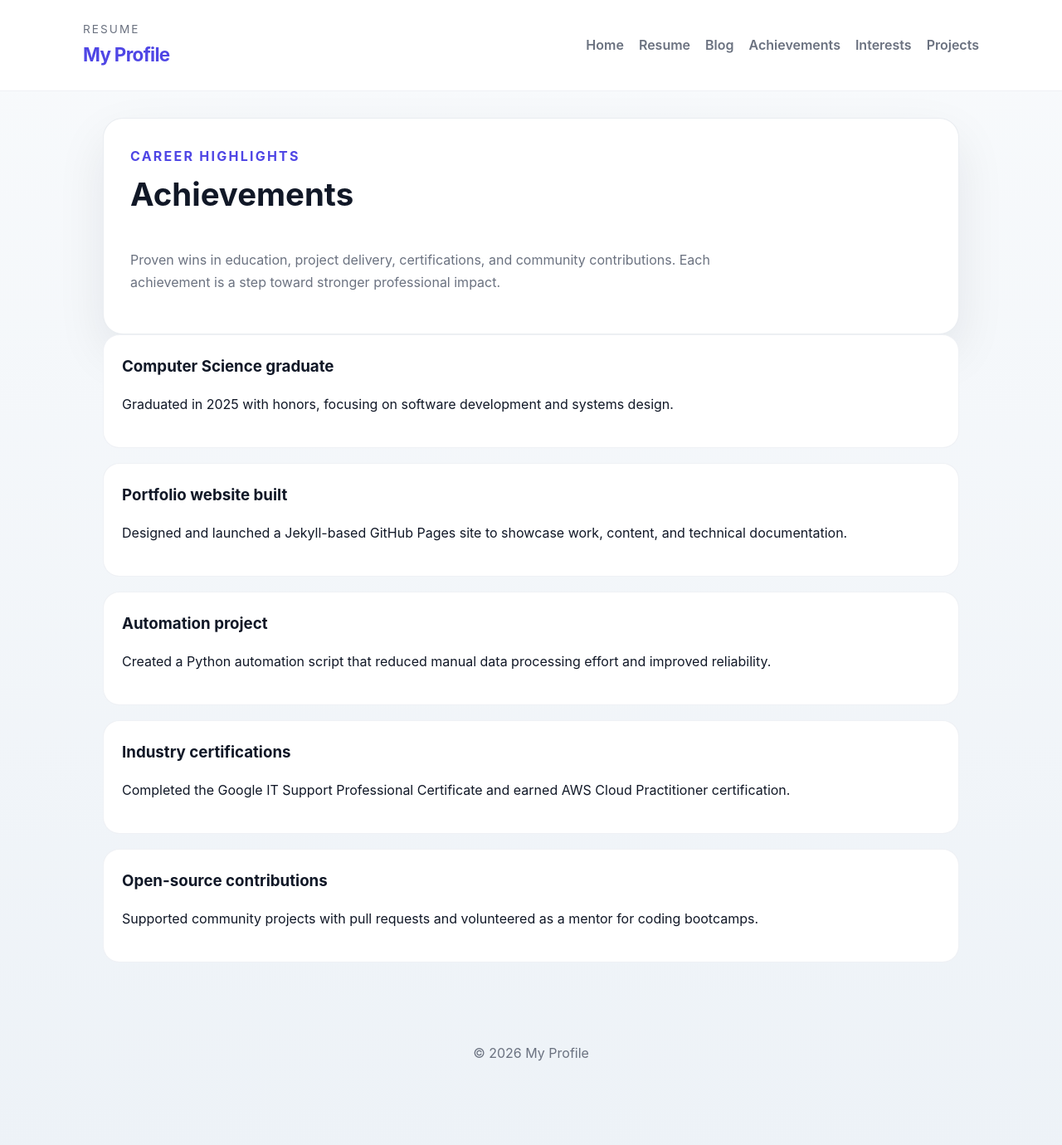
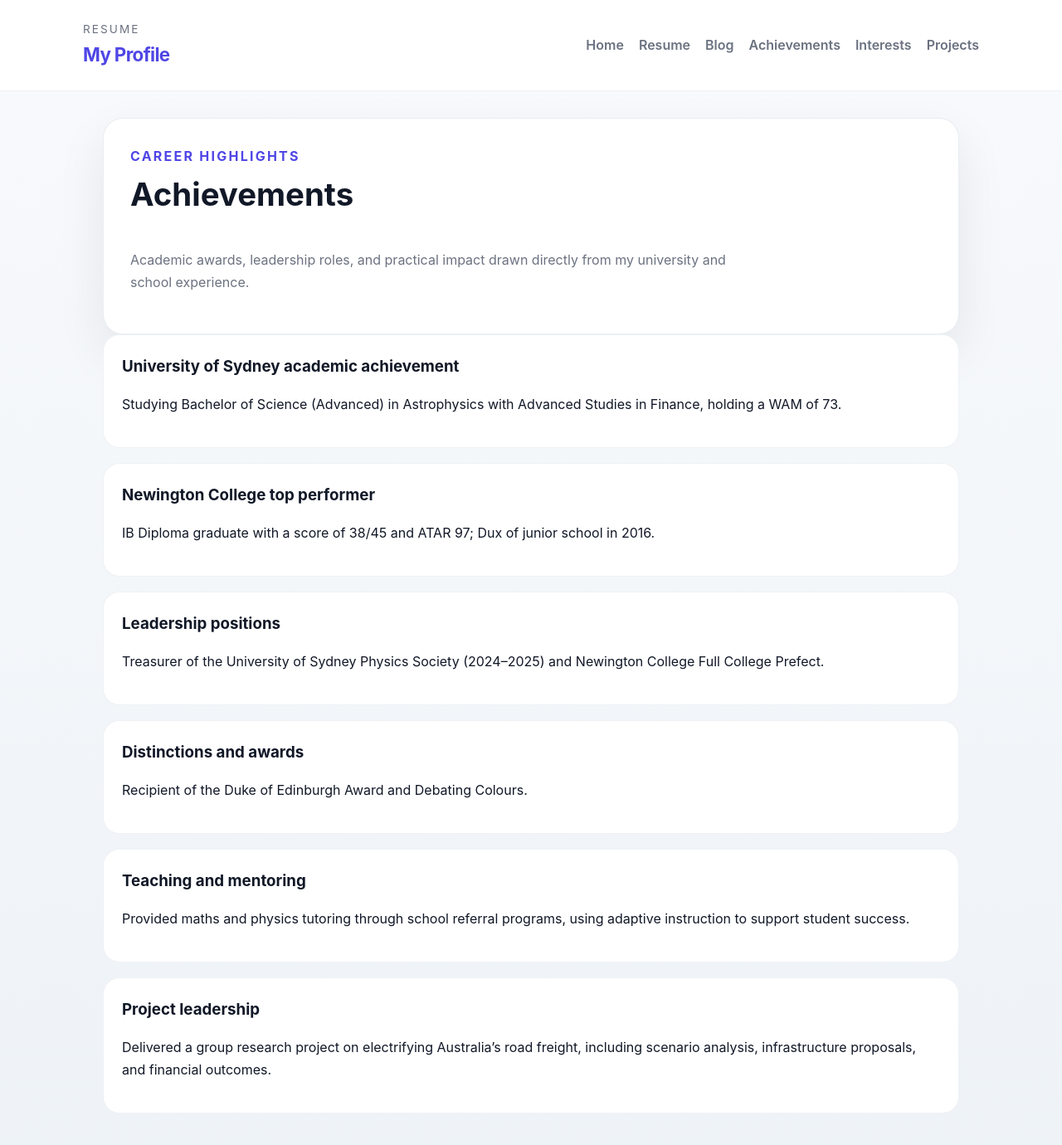
Before and after one commit to MartinKalories/manavkalra, a Jekyll site: the page built from achievements/index.md, in a window 1280 px wide and 1400 px high. Shown: the top 1380 px of the window at 83% size. Built offline with Jekyll 4.4.1, drawn with Linux system fonts in a browser that asks for light colours.

Commit message:
Align achievements page with CV achievements

```diff
--- a/achievements/index.md
+++ b/achievements/index.md
@@ -6,28 +6,32 @@ title: Achievements
 <section class="page-intro">
   <p style="margin:0; color:#4f46e5; font-weight:700; letter-spacing:0.14em; text-transform:uppercase;">Career highlights</p>
   <h1>Achievements</h1>
-  <p>Proven wins in education, project delivery, certifications, and community contributions. Each achievement is a step toward stronger professional impact.</p>
+  <p>Academic awards, leadership roles, and practical impact drawn directly from my university and school experience.</p>
 </section>
 
 <ul class="achievements-list">
   <li class="achievement-item">
-    <h3>Computer Science graduate</h3>
-    <p>Graduated in 2025 with honors, focusing on software development and systems design.</p>
+    <h3>University of Sydney academic achievement</h3>
+    <p>Studying Bachelor of Science (Advanced) in Astrophysics with Advanced Studies in Finance, holding a WAM of 73.</p>
   </li>
   <li class="achievement-item">
-    <h3>Portfolio website built</h3>
-    <p>Designed and launched a Jekyll-based GitHub Pages site to showcase work, content, and technical documentation.</p>
+    <h3>Newington College top performer</h3>
+    <p>IB Diploma graduate with a score of 38/45 and ATAR 97; Dux of junior school in 2016.</p>
   </li>
   <li class="achievement-item">
-    <h3>Automation project</h3>
-    <p>Created a Python automation script that reduced manual data processing effort and improved reliability.</p>
+    <h3>Leadership positions</h3>
+    <p>Treasurer of the University of Sydney Physics Society (2024–2025) and Newington College Full College Prefect.</p>
   </li>
   <li class="achievement-item">
-    <h3>Industry certifications</h3>
-    <p>Completed the Google IT Support Professional Certificate and earned AWS Cloud Practitioner certification.</p>
+    <h3>Distinctions and awards</h3>
+    <p>Recipient of the Duke of Edinburgh Award and Debating Colours.</p>
   </li>
   <li class="achievement-item">
-    <h3>Open-source contributions</h3>
-    <p>Supported community projects with pull requests and volunteered as a mentor for coding bootcamps.</p>
+    <h3>Teaching and mentoring</h3>
+    <p>Provided maths and physics tutoring through school referral programs, using adaptive instruction to support student success.</p>
+  </li>
+  <li class="achievement-item">
+    <h3>Project leadership</h3>
+    <p>Delivered a group research project on electrifying Australia’s road freight, including scenario analysis, infrastructure proposals, and financial outcomes.</p>
   </li>
 </ul>
```
